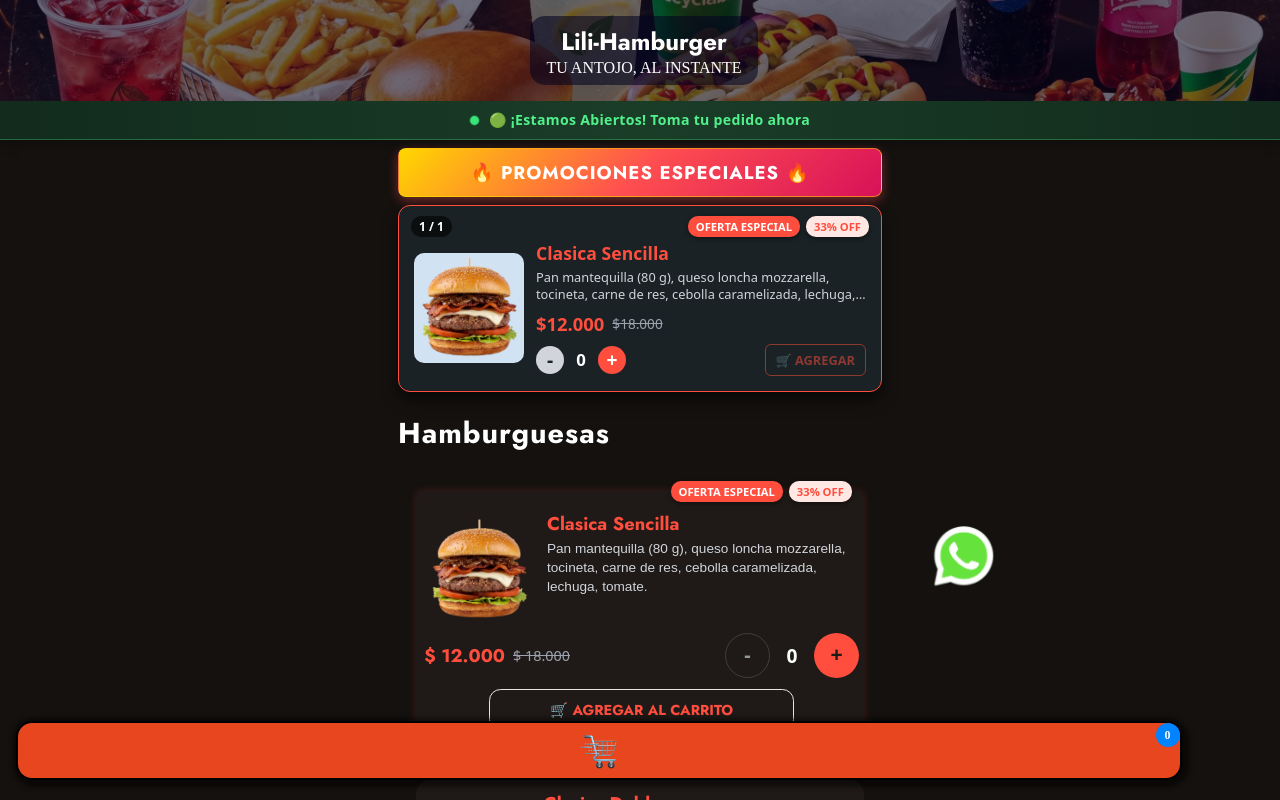
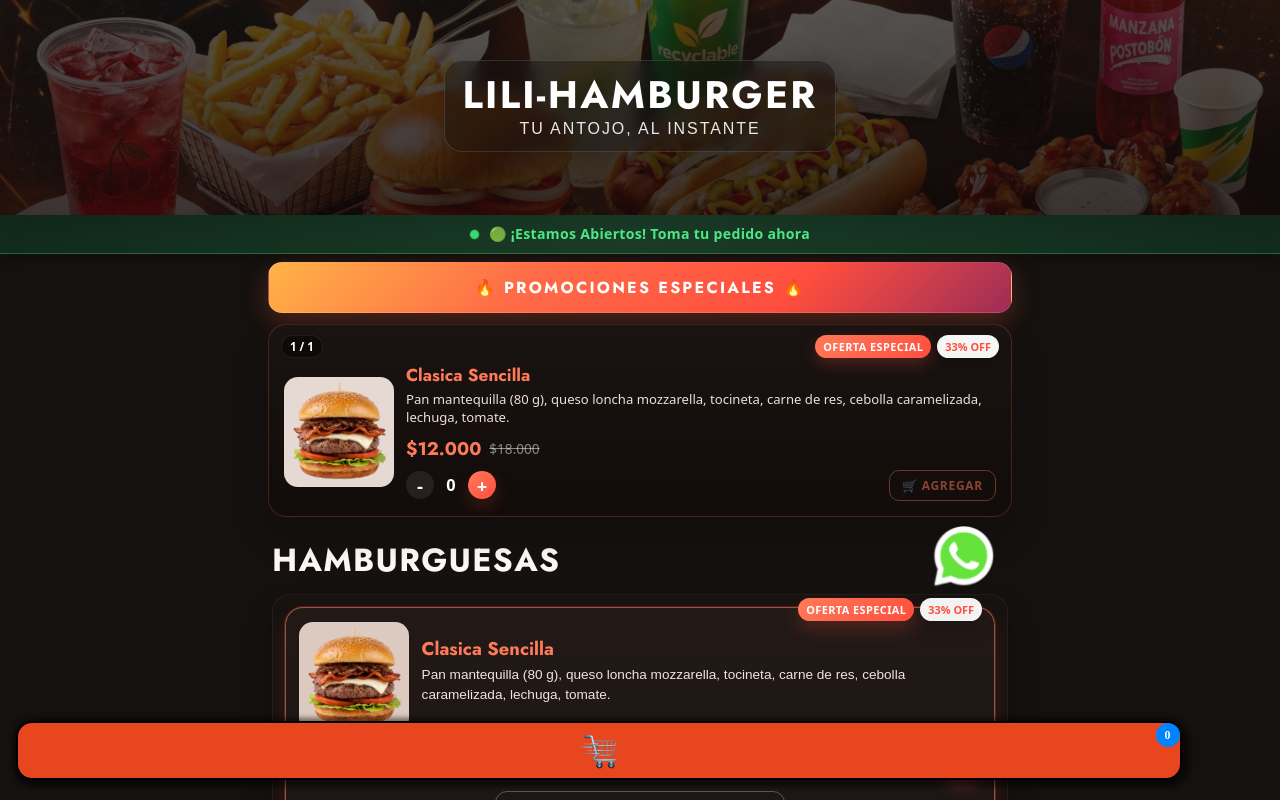
Before and after one commit to AlexHurPi/lili-burguer, a React (Vite) app: page /#/ in a window 1280 px wide. Shown: the top 800 px of the page. Built offline with nearby package versions, Linux system fonts and the light colour scheme; no server answers; the database is empty.

Commit message:
style: aplicar rediseño visual Lovable en header, footer, tarjetas y promos sin tocar lógica.

```diff
--- a/src/components/header-components/header-styles.css
+++ b/src/components/header-components/header-styles.css
@@ -5,20 +5,21 @@
   position: sticky;
   top: 0;
   z-index: 1000;
-  backdrop-filter: blur(10px);
+  backdrop-filter: blur(12px);
+  box-shadow: 0 10px 30px rgba(0, 0, 0, 0.15);
 }
+
 .header-mainContainer {
   display: flex;
-  flex-direction: row;
   align-items: center;
   justify-content: center;
   width: 100%;
+  min-height: 180px;
   margin: 0 auto;
   gap: 1rem;
-  flex-wrap: nowrap;/* Evita que los elementos se envuelvan en pantallas pequeñas */
-  background-color: rgba(5, 5, 32, 0.575);
-  padding: 1rem 1rem;
-
+  background: linear-gradient(180deg, rgba(20, 16, 14, 0.70), rgba(17, 10, 9, 0.82));
+  padding: 1rem 1rem 1.2rem;
+  position: relative;
 }
 
 .header-textContainer {
@@ -26,34 +27,48 @@
   flex-direction: column;
   align-items: center;
   justify-content: center;
-  margin-left: 0.5rem;
-  background-color: rgba(5, 5, 32, 0.575);
-  padding: 0.5rem 1rem;
-  border-radius: 15px;
+  background: rgba(17, 17, 17, 0.42);
+  border: 1px solid rgba(255, 255, 255, 0.12);
+  backdrop-filter: blur(8px);
+  padding: 0.8rem 1.1rem;
+  border-radius: 18px;
+  text-align: center;
+  box-shadow: 0 10px 24px rgba(0, 0, 0, 0.18);
 }
+
 .header-title {
-  font-size: 1.5rem;
-  font-weight: bold;
-  font-family: jost-bold;
+  font-size: clamp(1.55rem, 3vw, 2.4rem);
+  font-weight: 800;
+  font-family: jost-bold, sans-serif;
   color: var(--header-title);
+  letter-spacing: 0.06em;
+  text-transform: uppercase;
+  line-height: 1.1;
 }
+
 .header-subtitle {
-  font-size: 1rem;
-  font-family: jost;
-  color: var(--header-title);
+  font-size: clamp(0.8rem, 2vw, 1rem);
+  font-family: jost, sans-serif;
+  color: rgba(255, 255, 255, 0.9);
+  letter-spacing: 0.12em;
+  text-transform: uppercase;
+  margin-top: 0.2rem;
 }
-.header-carritoContainer{
+
+.header-carritoContainer {
   background-color: aliceblue;
   padding: 0.3rem 0.3rem;
   border-radius: 50%;
 }
-.languageSelector-container{
+
+.languageSelector-container {
   display: flex;
   position: absolute;
-  right: 5px;
-  top: 5px;
+  right: 12px;
+  top: 12px;
   z-index: 20;
 }
+
 .carritoCounter {
   position: absolute;
   top: 0px;
@@ -71,10 +86,25 @@
 
 @media (max-width: 600px) {
   .header-mainContainer {
-    padding-top: 1rem;
-    justify-content: start;
+    min-height: 150px;
+    justify-content: center;
+    padding-top: 1.2rem;
   }
-  .header-carritoContainer{
+
+  .header-textContainer {
+    padding: 0.7rem 0.9rem;
+    max-width: 78%;
+  }
+
+  .header-title {
+    letter-spacing: 0.04em;
+  }
+
+  .header-subtitle {
+    letter-spacing: 0.08em;
+  }
+
+  .header-carritoContainer {
     margin-top: 2rem;
     margin-left: 0rem;
   }
--- a/src/components/image-card2/imageCard2-styles.css
+++ b/src/components/image-card2/imageCard2-styles.css
@@ -2,94 +2,74 @@
 **                          CONTENEDOR GENERAL
 **  ========================================================================== */
 
-/* Contenedor general */
 .imageCard2-mainContainer {
   width: 100%;
-  max-width: 500px; /* Tamaño ideal para móvil */
+  max-width: 760px;
   margin: 0 auto;
-  box-sizing: border-box; /* Previene desbordamientos por paddings internos */
+  box-sizing: border-box;
   font-family: 'Jost', system-ui, -apple-system, sans-serif;
+  padding: 0 0.25rem;
 }
 
-/* Cabecera de Categoría */
 .category-header {
-  /*background: var(--background-cool, #1a2225);  */
-  /*padding: 12px 15px;*/
-  border-radius: 8px;
-  /*border: 1px solid #f3f1f1;*/
   text-align: left;
-  margin: 0.5em;
-  /*box-shadow: 0 4px 6px rgba(0,0,0,0.3);*/
+  margin: 0.75rem 0.5rem 0.3rem;
 }
 
 .category-header h3 {
   margin: 0;
-  font-size: 1.8rem;
-  font-weight: 800; /* Mayor grosor como en el diseño de referencia */
+  font-size: clamp(1.4rem, 4vw, 2rem);
+  font-weight: 800;
   font-family: jost-bold, sans-serif;
-  letter-spacing: 1px;
-  /*text-transform: uppercase; /* Fuerza las mayúsculas */
-  color: white;
+  letter-spacing: 0.04em;
+  color: #fff8f5;
+  text-transform: uppercase;
 }
 
-/**=======================================================================
-**                      CONTENEDOR DE PRODUCTOS Y TARJETAS
-**  ========================================================================== */
-
-/* Contenedor de la Tarjeta Oscura */
 .products-container {
-  /*background: var(--background-dark2);*/
-  /*border: 1px solid #f3f1f1; */
-  border-radius: 12px;
-  margin: 0.7em;
-  padding: 15px;
+  border-radius: 18px;
+  margin: 0.7em 0.5em 0;
+  padding: 0.75rem;
   display: flex;
   flex-direction: column;
-  gap: 20px; /* Espacio uniforme entre cada producto */
-  /*box-shadow: 0 8px 15px rgba(0,0,0,0.5);*/
+  gap: 16px;
   box-sizing: border-box;
+  background: linear-gradient(180deg, rgba(24, 19, 18, 0.75), rgba(19, 13, 12, 0.78));
+  border: 1px solid rgba(255, 255, 255, 0.06);
+  box-shadow: 0 16px 30px rgba(0, 0, 0, 0.18);
 }
 
-/* Layout de cada producto individual */
 .product-card {
   display: flex;
   flex-direction: column;
-  border-radius: 1em;
-  padding: 1em 1em;
-  /*border-bottom: 1px solid #2a353a;  */
+  border-radius: 18px;
+  padding: 0.9rem 0.8rem 0.75rem;
   width: 100%;
-  padding-inline: 0.3em;
-  /*overflow: hidden; /* Se comenta porque oculta los avisos de ofertas en el diseño */
   box-sizing: border-box;
-  background-color: #1F1A17;
-
+  background: linear-gradient(180deg, rgba(35, 26, 23, 0.98), rgba(28, 22, 20, 0.98));
+  border: 1px solid rgba(255, 135, 99, 0.18);
+  box-shadow: 0 8px 18px rgba(0, 0, 0, 0.12);
 }
 
-/* Quitar el borde al último elemento */
-.product-card:last-child {
-  border-bottom: none;
-  padding-bottom: 0;
-}
-
-/* Contenedor de la información del producto (imagen, titulo y descripción) */
 .product-info {
   display: flex;
   flex-direction: row;
   flex-grow: 1;
-  min-width: 0; /* TRUCO CLAVE FLEXBOX: Permite que el contenedor se encoja sin desbordar */
+  min-width: 0;
+  align-items: center;
 }
 
-/* Contenedor de la imagen individual */
 .product-image {
-  flex: 0 0 110px; /* Tamaño ideal para dar espacio a los controles en móviles */
+  flex: 0 0 110px;
   height: 110px;
-  /*background-color: #d1e2f3; /* Fondo azul claro del diseño */
-  border-radius: 10px;
+  border-radius: 14px;
   overflow: hidden;
   display: flex;
   align-items: center;
   justify-content: center;
   position: relative;
+  background: #dcc9bf;
+  border: 1px solid rgba(255, 255, 255, 0.08);
 }
 
 .product-image img {
@@ -98,203 +78,175 @@
   object-fit: cover;
 }
 
-/* Contenedor del título y descripción del producto */
 .product-text {
   display: flex;
   flex-direction: column;
   margin-left: 0.8em;
-  min-width: 0; /* TRUCO CLAVE FLEXBOX: Evita desbordamiento de textos */
+  min-width: 0;
+  flex: 1;
 }
 
 .product-info h4,
 .product-title {
   margin: 0 0 6px 0;
-  color: #ff4e3e; /* Color rojo/coral para el título */
+  color: #ff7a59;
   font-size: 1.15rem;
   font-family: jost-bold, sans-serif;
   font-weight: 700;
   white-space: normal;
   display: -webkit-box;
-  -webkit-line-clamp: 2; /* Limita el título a 2 líneas */
+  -webkit-line-clamp: 2;
   line-clamp: 2;
   -webkit-box-orient: vertical;
   min-width: 0;
-  line-height: 1;
+  line-height: 1.15;
 }
 
-/* Descripción del producto */
 .product-info p,
 .product-description {
-  margin: 0 0 12px 0 !important; /* Fuerza la sobreescritura de estilos globales */
-  color: #d1d5db !important; /* Gris claro para mejor lectura */
+  margin: 0 0 12px 0 !important;
+  color: #f0e4de !important;
   font-size: 0.85rem;
   font-family: jost, sans-serif;
-  line-height: 1.4;
+  line-height: 1.45;
   display: -webkit-box;
-  -webkit-line-clamp: 6; /* Limita la descripción a 6 líneas */
-  line-clamp: 6;
+  -webkit-line-clamp: 5;
+  line-clamp: 5;
   -webkit-box-orient: vertical;
   overflow: hidden;
 }
 
-
-/**=======================================================================
-**                  CONTROLES DE PRECIO Y CANTIDAD
-**  ========================================================================== */
-
-/* Fila donde va el precio y los botones +/- */
 .price-quantity-row {
   display: flex;
   flex-direction: row;
   justify-content: space-between;
   align-items: center;
-  flex-wrap: wrap; /* Evita que los controles se desborden en móviles pequeños */
+  flex-wrap: wrap;
   margin-top: 8px;
   gap: 10px;
 }
 
-/* Contenedor de precios */
 .price-container {
   display: flex;
   align-items: center;
   gap: 8px;
+  flex-wrap: wrap;
 }
 
 .product-price {
-  color: #ff4e3e;
-  font-size: 1.15rem;
+  color: #ff6b47;
+  font-size: 1.2rem;
   font-family: jost-bold, sans-serif;
   font-weight: bold;
 }
 
-/* Estilo del precio anterior tachado */
 .product-old-price {
-  color: #9ca3af;
+  color: rgba(255, 255, 255, 0.5);
   text-decoration: line-through;
   font-size: 0.9rem;
   font-weight: normal;
 }
 
-/* Controles de cantidad con nombre personalizado para evitar conflicto con Bootstrap */
 .custom-qty-controls {
   display: flex;
   align-items: center;
   gap: 12px;
-  /*padding: 0.3em 0.8em;
-  background-color: #ffffff;
-  border-radius: 5em;*/
-
 }
 
 .qty-button {
   border: none;
   border-radius: 50%;
-  width: 45px;
-  height: 45px;
+  width: 38px;
+  height: 38px;
   display: flex;
   align-items: center;
   justify-content: center;
   font-size: 1.3rem;
   font-weight: bold;
   cursor: pointer;
-  transition: transform 0.1s ease;
+  transition: transform 0.12s ease, opacity 0.2s ease;
   padding: 0;
 }
 
-.qty-btn:active {
-  transform: scale(0.9);
+.qty-button:active {
+  transform: scale(0.92);
 }
 
-.qty-btn:disabled {
-  opacity: 0.4;
+.qty-button:disabled {
+  opacity: 0.45;
   cursor: not-allowed;
 }
 
-/* Estilos individuales de los botones */
 .qty-button.minus {
-  background-color: #1F1A17; /* Gris claro */
-  color: #92989b;
+  background: rgba(255, 255, 255, 0.06);
+  color: #ffffff;
   font-family: jost, sans-serif;
-  border: 1px solid #3e3f41;
+  border: 1px solid rgba(255, 255, 255, 0.08);
 }
 
 .qty-button.plus {
-  background-color: #ff4e3e; /* Rojo coral */
-  color: #1F1A17;
+  background: linear-gradient(135deg, #ff7a59 0%, #ff4e3e 100%);
+  color: #fff;
   font-family: jost, sans-serif;
+  box-shadow: 0 8px 18px rgba(255, 78, 62, 0.35);
 }
 
 .qty-mainPAge-number {
   color: #ffffff;
-  font-size: 1.2rem;
+  font-size: 1.15rem;
   font-weight: 800;
-  min-width: 24px;
+  min-width: 22px;
   text-align: center;
 }
 
-
-/**=======================================================================
-**                       BOTÓN AGREGAR AL CARRITO
-**  ========================================================================== */
-
 .btn-add-to-cart {
-  background-color: transparent;
+  background: transparent;
   display: flex;
   justify-content: center;
   align-items: center;
-  padding: 10px;
-  margin: 0.8em auto;
-  width: 70%;
-  border: 0.13em solid #e9e4e3;
-  color: #ff4e3e;
-  border-radius: 0.8em;
-  font-size: 0.9rem;
+  padding: 0.8rem 1rem;
+  margin: 0.9em auto 0;
+  width: min(80%, 290px);
+  border: 1px solid rgba(255, 255, 255, 0.28);
+  color: #ff7a59;
+  border-radius: 12px;
+  font-size: 0.88rem;
   font-family: jost-bold, sans-serif;
   font-weight: bold;
   cursor: pointer;
-  transition: all 0.3s ease;
+  transition: all 0.2s ease;
+  letter-spacing: 0.04em;
+  text-transform: uppercase;
 }
 
 .btn-add-to-cart:hover:not(.btn-disabled) {
-  background-color: #ff4e3e;
+  background: linear-gradient(135deg, #ff7a59 0%, #ff4e3e 100%);
   color: white;
+  border-color: transparent;
+  box-shadow: 0 12px 22px rgba(255, 78, 62, 0.28);
 }
 
-/* Botón deshabilitado cuando no hay stock */
 .btn-add-to-cart.btn-disabled {
-  background-color: #2c3539;
-  color: #777777;
-  border: 1px solid #444444;
+  background: rgba(255, 255, 255, 0.04);
+  color: rgba(255, 255, 255, 0.45);
+  border: 1px solid rgba(255, 255, 255, 0.1);
   cursor: not-allowed;
   box-shadow: none;
 }
 
-/* Estado activo del botón al agregar (Verde éxito) */
 .btn-add-to-cart.btn-added {
-  background-color: #2e7d32 !important;
+  background: linear-gradient(135deg, #4caf50 0%, #2e7d32 100%) !important;
   color: #ffffff !important;
-  border-color: #2e7d32 !important;
+  border-color: transparent !important;
   transform: scale(0.98);
-  transition: all 0.2s ease;
 }
 
-
-/**=============================================================================
-**                  ESTADOS DE PROMOCIONES Y AGOTADOS
-**  ========================================================================== */
-
-/* Resaltado de la tarjeta cuando la promoción está activa */
 .product-card-promo {
-  /*border: 1px solid #ff4e3e !important;*/
-  border-radius: 0.5em;
+  border-color: rgba(255, 122, 89, 0.58);
   position: relative;
-  padding-top: 1.5em;
-  padding-left: 0.5em;
-  box-shadow: 0 0 8px rgba(255, 78, 62, 0.2);
-  margin-top: 0.7em;
+  box-shadow: 0 0 0 1px rgba(255, 122, 89, 0.18), 0 10px 24px rgba(255, 78, 62, 0.12);
 }
 
-/* Contenedor de etiquetas/badges flotantes */
 .promo-badge-container {
   position: absolute;
   top: -10px;
@@ -304,75 +256,67 @@
   z-index: 2;
 }
 
-/* Badge con texto de la promo (ej. "OFERTA HOY") */
 .promo-badge-text {
-  background-color: #ff4e3e;
+  background: linear-gradient(135deg, #ff7a59 0%, #ff4e3e 100%);
   color: #ffffff;
-  font-size: 0.7rem;
+  font-size: 0.68rem;
   font-weight: 700;
-  padding: 3px 8px;
-  border-radius: 10px;
+  padding: 4px 8px;
+  border-radius: 999px;
   text-transform: uppercase;
-  box-shadow: 0 2px 5px rgba(0, 0, 0, 0.4);
+  letter-spacing: 0.04em;
+  box-shadow: 0 8px 18px rgba(255, 78, 62, 0.22);
 }
 
-/* Badge con el porcentaje de descuento (ej. "35% OFF") */
 .promo-badge-discount {
-  background-color: #ffe8e3;
+  background: rgba(255, 255, 255, 0.95);
   color: #ff4e3e;
-  font-size: 0.7rem;
+  font-size: 0.68rem;
   font-weight: 700;
-  padding: 3px 8px;
-  border-radius: 10px;
-  box-shadow: 0 2px 5px rgba(0, 0, 0, 0.4);
+  padding: 4px 8px;
+  border-radius: 999px;
+  box-shadow: 0 8px 18px rgba(0, 0, 0, 0.15);
 }
 
-/* Tarjeta deshabilitada (Agotada) */
 .product-card-out-of-stock {
-  opacity: 0.65;
-  filter: grayscale(0.5);
-  border: 1px solid #3a4448;
+  opacity: 0.7;
+  filter: grayscale(0.3);
+  border: 1px solid rgba(255, 255, 255, 0.12);
 }
 
-/* Overlay sobre la imagen del producto agotado */
 .out-of-stock-overlay {
   position: absolute;
   top: 0;
   left: 0;
   width: 100%;
   height: 100%;
-  background: rgba(0, 0, 0, 0.55);
+  background: rgba(13, 13, 13, 0.6);
   color: #ffffff;
   display: flex;
   align-items: center;
   justify-content: center;
-  font-size: 0.75rem;
+  font-size: 0.72rem;
   font-weight: bold;
-  letter-spacing: 1px;
-  border-radius: 8px;
+  letter-spacing: 0.1em;
+  border-radius: 10px;
+  text-transform: uppercase;
 }
 
-/* Badge de Agotado */
 .stock-badge-out {
   position: absolute;
   top: 10px;
   right: 10px;
-  background-color: #555555;
+  background: rgba(255, 255, 255, 0.08);
   color: #ffffff;
-  font-size: 0.7rem;
-  font-weight: bold;
-  padding: 3px 8px;
-  border-radius: 10px;
-  letter-spacing: 0.5px;
+  font-size: 0.68rem;
+  font-weight: 700;
+  padding: 4px 8px;
+  border-radius: 999px;
+  letter-spacing: 0.08em;
   z-index: 2;
+  border: 1px solid rgba(255, 255, 255, 0.08);
 }
 
-
-/**=======================================================================
-**                  NOTIFICACIONES Y ANIMACIONES
-**  ========================================================================== */
-
-/* Toast / Snackbar Flotante (Compatible con iOS y Android) */
 .cart-toast-notification {
   position: fixed;
   bottom: calc(85px + env(safe-area-inset-bottom, 0px));
@@ -382,7 +326,7 @@
   color: #ffffff;
   padding: 10px 18px;
   border-radius: 25px;
-  border: 1px solid #2e7d32;
+  border: 1px solid rgba(76, 175, 80, 0.6);
   box-shadow: 0 6px 16px rgba(0, 0, 0, 0.45);
   font-size: 0.85rem;
   font-weight: 600;
@@ -403,21 +347,20 @@
   }
 }
 
-/**=============================================================================
-**                  RESPONSIVE MEDIA QUERIES
-**  ========================================================================== */
-/* Media Query para dispositivos con ancho menor o igual a 400px */
 @media screen and (max-width: 400px) {
   .products-container {
-  padding: 10px;
-  margin: 0.5em;
-}
+    padding: 0.6rem;
+    margin: 0.5em 0.35em 0;
+  }
+
+  .product-card {
+    padding: 0.75rem 0.7rem;
+  }
 }
 
-/* Media Query para dispositivos con ancho menor o igual a 350px */
 @media screen and (max-width: 350px) {
   .products-container {
-  padding: 5px;
-  margin: 0.2em;
+    padding: 0.45rem;
+    margin: 0.38em 0.25em 0;
+  }
 }
-}
--- a/src/components/promoCarousel/promoCarousel-styles.css
+++ b/src/components/promoCarousel/promoCarousel-styles.css
@@ -2,31 +2,29 @@
 **                          CONTENEDOR GENERAL
 **  ========================================================================== */
 
-/* Contenedor principal del carrusel promocional */
 .promo-carousel-container {
   display: flex;
   flex-direction: column;
-  max-width: 500px;
+  max-width: 760px;
   margin: 0 auto 20px auto;
   font-family: 'Jost', system-ui, -apple-system, sans-serif;
   box-sizing: border-box;
+  padding: 0 0.5rem;
 }
 
-/* Divisor con contenedor de luz / Destello metálico */
 .promo-header-divider {
-  position: relative; /* Posiciona la luz dentro del contenedor */
-  overflow: hidden;   /* Mantiene el reflejo dentro de los bordes */
-  background: linear-gradient(135deg, #FFD700 0%, #FF4E50 50%, #D81159 100%);
+  position: relative;
+  overflow: hidden;
+  background: linear-gradient(135deg, #ffb347 0%, #ff6b47 35%, #ff4e3e 70%, #9c2d57 100%);
   color: #ffffff;
-  border: 1px solid rgba(255, 215, 0, 0.5);
-  padding: 10px 5px;
-  border-radius: 8px;
+  border: 1px solid rgba(255, 255, 255, 0.1);
+  padding: 0.8rem 0.6rem;
+  border-radius: 14px;
   text-align: center;
-  margin: 0.5rem;
-  box-shadow: 0 4px 12px rgba(255, 78, 80, 0.4);
+  margin: 0.5rem 0 0.7rem;
+  box-shadow: 0 10px 26px rgba(255, 94, 62, 0.25);
 }
 
-/* Pseudo-elemento que genera la ola de luz */
 .promo-header-divider::after {
   content: '';
   position: absolute;
@@ -44,7 +42,6 @@
   animation: lightWave 2s infinite ease-in-out;
 }
 
-/* Animación de destello brillante */
 @keyframes lightWave {
   0% {
     left: -100%;
@@ -59,44 +56,37 @@
 
 .promo-header-divider h3 {
   margin: 0;
-  font-size: 1.15rem;
+  font-size: 1rem;
   font-weight: 700;
   font-family: jost-bold, sans-serif;
-  letter-spacing: 1px;
+  letter-spacing: 0.14em;
   text-transform: uppercase;
 }
 
-
-/**=======================================================================
-**                  WRAPPER Y ESTRUCTURA DEL CARRUSEL
-**  ========================================================================== */
-
-/* Marco exterior del carrusel */
 .promo-carousel-wrapper {
   position: relative;
   overflow: hidden;
-  margin: 0 0.5em;
-  border-radius: 12px;
-  background-color: #1a2225;
-  border: 1px solid #ff4e3e;
-  box-shadow: 0 8px 15px rgba(0, 0, 0, 0.5);
+  margin: 0;
+  border-radius: 18px;
+  background: linear-gradient(180deg, rgba(26, 20, 18, 0.9), rgba(18, 12, 10, 0.98));
+  border: 1px solid rgba(255, 122, 89, 0.2);
+  box-shadow: 0 20px 35px rgba(0, 0, 0, 0.18);
 }
 
-/* Contador flotante de diapositivas */
 .promo-carousel-counter {
   position: absolute;
   top: 10px;
   left: 12px;
-  background-color: rgba(0, 0, 0, 0.6);
+  background-color: rgba(0, 0, 0, 0.42);
+  border: 1px solid rgba(255, 255, 255, 0.08);
   color: #ffffff;
-  padding: 2px 8px;
-  border-radius: 10px;
-  font-size: 0.75rem;
-  font-weight: bold;
+  padding: 3px 8px;
+  border-radius: 999px;
+  font-size: 0.72rem;
+  font-weight: 700;
   z-index: 5;
 }
 
-/* Pista desplazable donde se montan las tarjetas */
 .promo-carousel-track {
   display: flex;
   transition: transform 0.3s cubic-bezier(0.25, 1, 0.5, 1);
@@ -104,20 +94,13 @@
   user-select: none;
 }
 
-/* Diapositiva / Tarjeta individual */
 .promo-card-slide {
   min-width: 100%;
   box-sizing: border-box;
-  padding: 35px 15px 15px 15px; /* Padding superior para alojar las badges flotantes */
+  padding: 38px 15px 15px 15px;
   position: relative;
 }
 
-
-/**=======================================================================
-**                  ETIQUETAS Y DETALLES DE PRODUCTO
-**  ========================================================================== */
-
-/* Etiquetas/Badges flotantes en esquina superior derecha */
 .promo-badges-wrapper {
   position: absolute;
   top: 10px;
@@ -128,27 +111,27 @@
 }
 
 .promo-badge-tag {
-  background-color: #ff4e3e;
+  background: linear-gradient(135deg, #ff7a59 0%, #ff4e3e 100%);
   color: #ffffff;
-  font-size: 0.7rem;
+  font-size: 0.68rem;
   font-weight: 700;
-  padding: 3px 8px;
-  border-radius: 10px;
+  padding: 4px 8px;
+  border-radius: 999px;
   text-transform: uppercase;
-  box-shadow: 0 2px 5px rgba(0, 0, 0, 0.4);
+  letter-spacing: 0.04em;
+  box-shadow: 0 6px 16px rgba(255, 78, 62, 0.25);
 }
 
 .promo-badge-off {
-  background-color: #ffe8e3;
+  background: rgba(255, 255, 255, 0.96);
   color: #ff4e3e;
-  font-size: 0.7rem;
+  font-size: 0.68rem;
   font-weight: 700;
-  padding: 3px 8px;
-  border-radius: 10px;
-  box-shadow: 0 2px 5px rgba(0, 0, 0, 0.4);
+  padding: 4px 8px;
+  border-radius: 999px;
+  box-shadow: 0 8px 18px rgba(0, 0, 0, 0.15);
 }
 
-/* Disposición interna del contenido de la tarjeta */
 .promo-card-body {
   display: flex;
   flex-direction: row;
@@ -156,16 +139,16 @@
   align-items: center;
 }
 
-/* Imagen del producto promocional */
 .promo-image-container {
   flex: 0 0 110px;
   height: 110px;
-  background-color: #d1e2f3;
-  border-radius: 10px;
+  background-color: #e6d8d3;
+  border-radius: 14px;
   overflow: hidden;
   display: flex;
   align-items: center;
   justify-content: center;
+  border: 1px solid rgba(255, 255, 255, 0.06);
 }
 
 .promo-image-container img {
@@ -174,7 +157,6 @@
   object-fit: cover;
 }
 
-/* Columna de información textual */
 .promo-details {
   flex: 1;
   display: flex;
@@ -184,19 +166,20 @@
 
 .promo-title {
   margin: 0 0 4px 0;
-  color: #ff4e3e;
-  font-size: 1.1rem;
+  color: #ff7a59;
+  font-size: 1.08rem;
   font-weight: 700;
   white-space: nowrap;
   overflow: hidden;
   text-overflow: ellipsis;
+  font-family: jost-bold, sans-serif;
 }
 
 .promo-description {
   margin: 0 0 8px 0 !important;
-  color: #d1d5db !important;
-  font-size: 0.8rem;
-  line-height: 1.3;
+  color: #f1ded8 !important;
+  font-size: 0.82rem;
+  line-height: 1.35;
   display: -webkit-box;
   -webkit-line-clamp: 2;
   line-clamp: 2;
@@ -204,12 +187,6 @@
   overflow: hidden;
 }
 
-
-/**=======================================================================
-**              CONTROLES DE PRECIO, BOTONES Y NAVEGACIÓN
-**  ========================================================================== */
-
-/* Fila de precios */
 .promo-price-row {
   display: flex;
   align-items: center;
@@ -218,18 +195,18 @@
 }
 
 .promo-current-price {
-  color: #ff4e3e;
+  color: #ff7a59;
   font-size: 1.15rem;
   font-weight: bold;
+  font-family: jost-bold, sans-serif;
 }
 
 .promo-old-price {
-  color: #9ca3af;
+  color: rgba(255, 255, 255, 0.5);
   text-decoration: line-through;
   font-size: 0.85rem;
 }
 
-/* Fila de controles y acciones */
 .promo-actions-row {
   display: flex;
   flex-direction: row;
@@ -252,7 +229,7 @@
   display: flex;
   align-items: center;
   justify-content: center;
-  font-size: 1.2rem;
+  font-size: 1.15rem;
   font-weight: bold;
   cursor: pointer;
   padding: 0;
@@ -264,40 +241,43 @@
 }
 
 .promo-qty-btn.minus {
-  background-color: #d1d5db;
-  color: #1a2225;
+  background: rgba(255, 255, 255, 0.08);
+  color: #fff;
 }
 
 .promo-qty-btn.plus {
-  background-color: #ff4e3e;
+  background: linear-gradient(135deg, #ff7a59 0%, #ff4e3e 100%);
   color: white;
+  box-shadow: 0 8px 18px rgba(255, 78, 62, 0.2);
 }
 
 .promo-qty-number {
   color: #ffffff;
-  font-size: 1.05rem;
+  font-size: 1.02rem;
   font-weight: bold;
   min-width: 18px;
   text-align: center;
 }
 
-/* Botón Agregar al Carrito */
 .promo-btn-add {
-  background-color: transparent;
-  border: 1px solid #ff4e3e;
-  color: #ff4e3e;
-  padding: 6px 10px;
-  border-radius: 6px;
-  font-size: 0.8rem;
+  background: transparent;
+  border: 1px solid rgba(255, 122, 89, 0.75);
+  color: #ff7a59;
+  padding: 6px 12px;
+  border-radius: 10px;
+  font-size: 0.75rem;
   font-weight: bold;
   cursor: pointer;
   transition: all 0.2s ease;
   white-space: nowrap;
+  text-transform: uppercase;
+  letter-spacing: 0.06em;
 }
 
 .promo-btn-add:hover:not(:disabled) {
-  background-color: #ff4e3e;
+  background: linear-gradient(135deg, #ff7a59 0%, #ff4e3e 100%);
   color: white;
+  border-color: transparent;
 }
 
 .promo-btn-add:disabled {
@@ -305,14 +285,13 @@
   cursor: not-allowed;
 }
 
-/* Flechas laterales de navegación */
 .promo-nav-btn {
   position: absolute;
   top: 50%;
   transform: translateY(-50%);
-  background-color: rgba(26, 34, 37, 0.8);
-  color: #ff4e3e;
-  border: 1px solid #ff4e3e;
+  background-color: rgba(15, 12, 11, 0.7);
+  color: #ff7a59;
+  border: 1px solid rgba(255, 122, 89, 0.5);
   width: 32px;
   height: 32px;
   border-radius: 50%;
@@ -326,19 +305,13 @@
 }
 
 .promo-nav-btn:hover {
-  background-color: #ff4e3e;
+  background-color: #ff7a59;
   color: #ffffff;
 }
 
-.promo-nav-btn.prev-btn { left: 5px; }
-.promo-nav-btn.next-btn { right: 5px; }
+.promo-nav-btn.prev-btn { left: 8px; }
+.promo-nav-btn.next-btn { right: 8px; }
 
-
-/**=======================================================================
-**                             RESPONSIVE
-**  ========================================================================== */
-
-/* Ajuste para móviles con pantallas muy reducidas */
 @media (max-width: 350px) {
   .promo-actions-row {
     flex-direction: column;
```
Also changed, not shown: src/components/footer-components/footer.css (+80 -34 lines).
